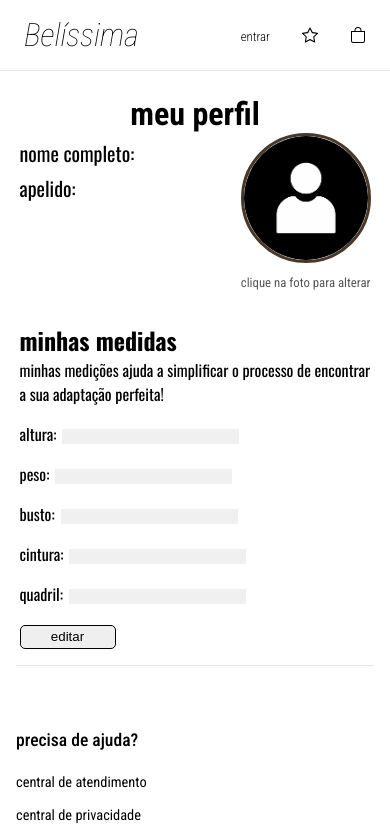
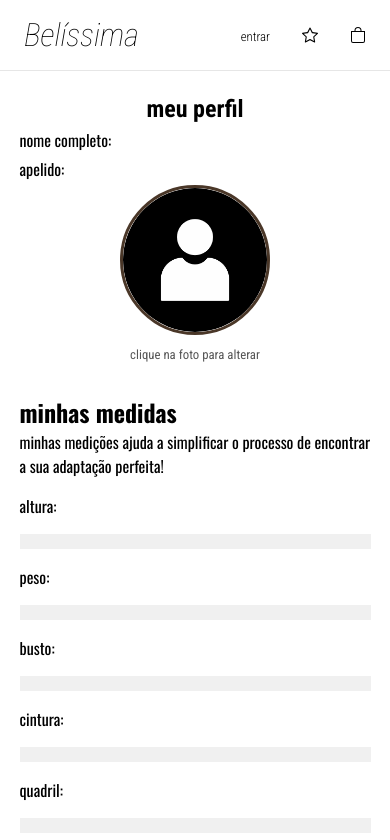
Before and after one commit to projeto-belissima/front-end, a Vue app: page /perfil-usuario in a window 390 px wide. Shown: the top 840 px of the page. Built offline with nearby package versions, Linux system fonts and the light colour scheme.

Commit message:
feat: responsividade da página do usuário #14

```diff
--- a/src/views/UsuarioView.vue
+++ b/src/views/UsuarioView.vue
@@ -91,9 +91,16 @@ form {
   margin-top: 1rem;
 }
 
+form div {
+  display: flex;
+  align-items: center;
+  gap: 1rem;
+}
+
 input {
   border: none;
-  margin-left: 6px;
+  flex: 1;
+  max-width: 300px;
 }
 
 input:disabled {
@@ -115,8 +122,9 @@ input:disabled {
 }
 
 .foto-container .foto {
-  width: 130px;
-  height: 130px;
+  width: 100%;
+  max-width: 150px;
+  height: auto;
   border-radius: 50%;
   object-fit: cover;
   cursor: pointer;
@@ -137,6 +145,17 @@ input:disabled {
   margin-top: 0.5rem;
 }
 
+@media (max-width: 768px) {
+  .perfil-container {
+    grid-template-columns: 1fr;
+    text-align: left;
+  }
+
+  .foto-container {
+    text-align: center;
+  }
+}
+
 .infos p {
   font-size: 1.25rem;
   font-family: var(--fonte-corpo);
@@ -144,9 +163,42 @@ input:disabled {
 }
 
 button {
-  width: 6rem;
-  height: 1.5rem;
+  padding: 0.5rem 1rem;
   border-radius: 5px;
   border: 1px solid black;
+  font-size: 1rem;
+  cursor: pointer;
+}
+
+button:hover {
+  background: #f5f5f5;
+}
+
+
+@media (max-width: 600px) {
+  form div {
+    flex-direction: column;
+    align-items: flex-start;
+  }
+
+  input {
+    width: 100%;
+    max-width: none;
+    margin-left: 0;
+  }
+
+  button {
+    align-self: center;
+  }
+}
+
+@media (max-width: 600px) {
+  h1 {
+    font-size: 1.5rem;
+  }
+
+  .infos p {
+    font-size: 1rem;
+  }
 }
 </style>
```
